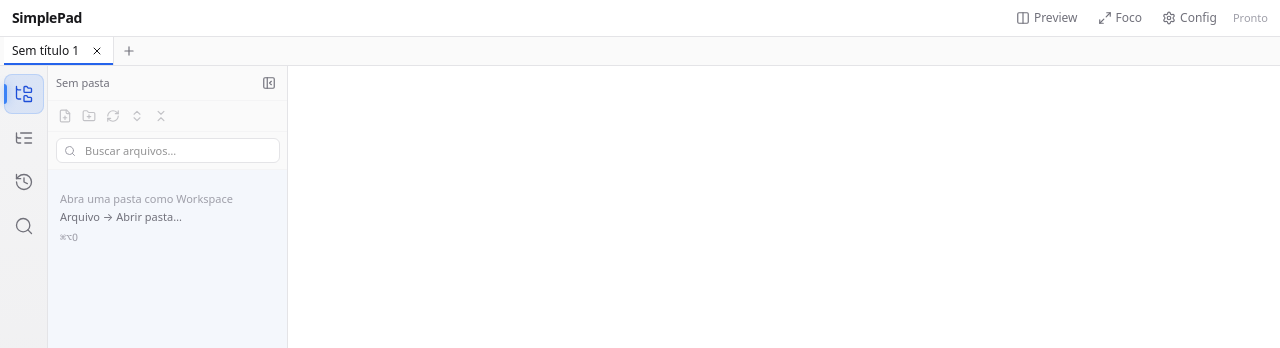
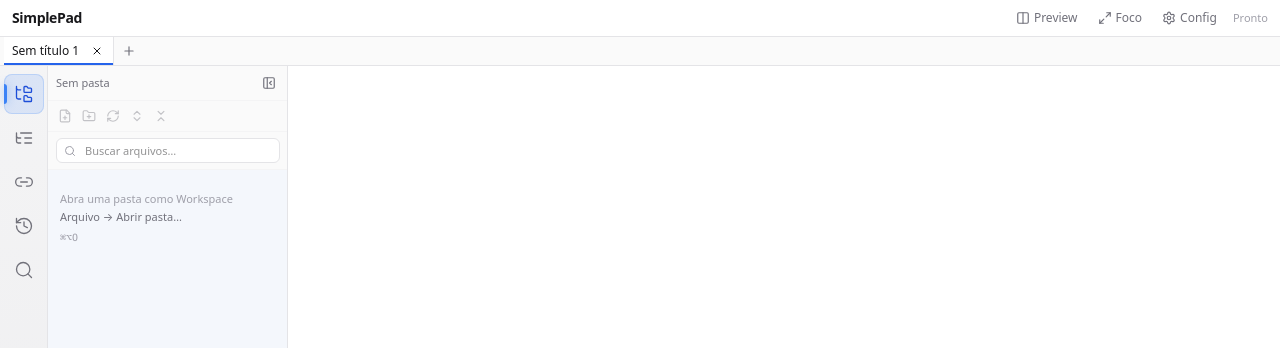
Before and after one commit to vallades/simplepad, a React (Vite) app: page / in a window 1280 px wide. Shown: the top 348 px of the page. Built offline with nearby package versions, Linux system fonts and the light colour scheme.

Commit message:
fix(sidebar): keep Backlinks panel always available in Activity Bar
Always show the Backlinks icon; Settings only controls whether backlinks
are also embedded in the Outline view.

```diff
--- a/src/renderer/components/ActivityBar.tsx
+++ b/src/renderer/components/ActivityBar.tsx
@@ -1,7 +1,6 @@
-import { useMemo, useRef } from 'react'
+import { useRef } from 'react'
 import { FolderTree, History, Link2, ListTree, Search } from 'lucide-react'
 import type { SidePanelViewId } from '../../shared/settings'
-import { useSettingsStore } from '../store/useSettingsStore'
 
 export interface ActivityBarItem {
   id: SidePanelViewId
@@ -108,19 +107,11 @@
   onSelect,
   onToggleCollapse
 }: ActivityBarProps): React.JSX.Element {
-  const backlinksPlacement = useSettingsStore((s) => s.backlinksPlacement)
-  const items = useMemo(
-    () =>
-      ACTIVITY_BAR_ITEMS.filter(
-        (item) => item.id !== 'backlinks' || backlinksPlacement === 'panel'
-      ),
-    [backlinksPlacement]
-  )
-
+  // Backlinks icon is always available in the Activity Bar
   return (
     <nav className="activity-bar" aria-label="Activity Bar">
       <div className="activity-bar__top">
-        {items.map((item) => (
+        {ACTIVITY_BAR_ITEMS.map((item) => (
           <ActivityBarIcon
             key={item.id}
             item={item}
--- a/src/shared/settingsSanitize.ts
+++ b/src/shared/settingsSanitize.ts
@@ -184,10 +184,6 @@
       ? candidate.backlinksPlacement
       : DEFAULT_SETTINGS.backlinksPlacement
 
-  // If backlinks are embedded in Outline, don't keep a stale backlinks activeView
-  const resolvedActiveView: SidePanelViewId =
-    backlinksPlacement === 'outline' && activeView === 'backlinks' ? 'outline' : activeView
-
   return {
     fontFamily,
     fontSize,
@@ -210,7 +206,7 @@
     focusModeLast,
     sidebarOpen,
     sidebarWidth,
-    activeView: resolvedActiveView,
+    activeView,
     sidePanelCollapsed,
     backlinksPlacement
   }
```
Also changed, not shown: 1 other file (tests, documents, lock files or other folders).
